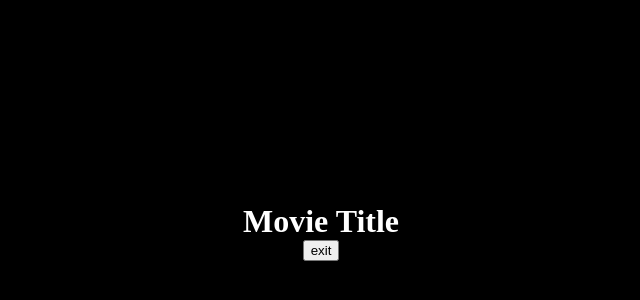
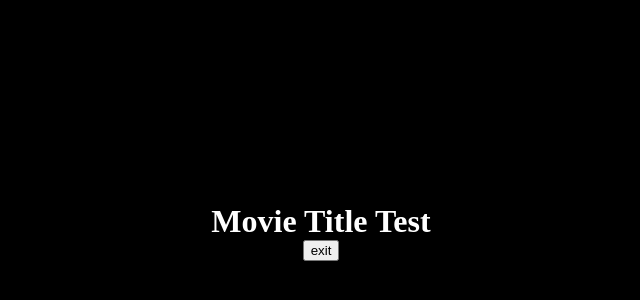
Before and after one commit to true2000/senior-project-group-8, a React (Create React App) app in the folder frontend/: page /movies in a window 1280 px wide. Shown: the part 168-468 px from the top of the page, without its empty margins (319-959 px from the left). Built offline with nearby package versions, Linux system fonts and the light colour scheme; the HTML template or start-up script is replaced by a standard one.

Commit message:
Changed Title

```diff
--- a/frontend/src/pages/MoviePage.tsx
+++ b/frontend/src/pages/MoviePage.tsx
@@ -9,7 +9,7 @@ const MoviePage: React.FC = () => {
   };
   return (
     <div className="moviePageContainer">
-      <h1>Movie Title</h1>
+      <h1>Movie Title Test</h1>
       <button onClick={handleEnterClick}>exit</button>{' '}
       {/* Button for navigation */}
     </div>
```
